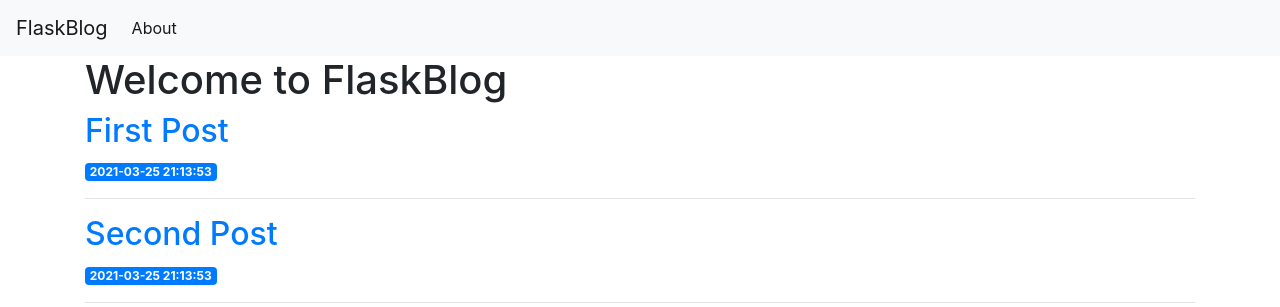
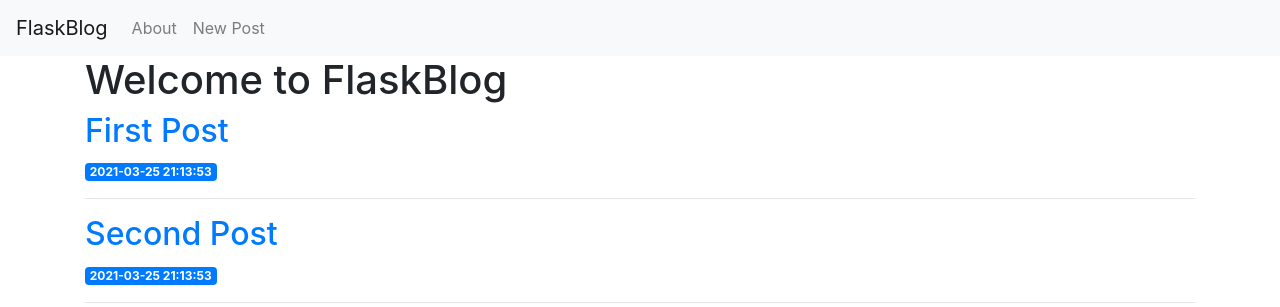
Before and after one commit to Aayushi-Mittal/Blog-WebApp-Using-Flask, a Flask app: page / in a window 1280 px wide. Shown: the top 307 px of the page. Run offline with Flask 2, Linux system fonts and the light colour scheme; data comes from the database, SQL or seed files in the repository; some libraries are stand-ins or nearby versions.

Commit message:
Add base.html

```diff
--- a/templates/base.html
+++ b/templates/base.html
@@ -1,37 +1,70 @@
-<!doctype html>
+<!DOCTYPE html>
 <html lang="en">
   <head>
     <!-- Required meta tags -->
-    <meta charset="utf-8">
-    <meta name="viewport" content="width=device-width, initial-scale=1, shrink-to-fit=no">
+    <meta charset="utf-8" />
+    <meta
+      name="viewport"
+      content="width=device-width, initial-scale=1, shrink-to-fit=no"
+    />
 
     <!-- Bootstrap CSS -->
-    <link rel="stylesheet" href="https://stackpath.bootstrapcdn.com/bootstrap/4.3.1/css/bootstrap.min.css" integrity="sha384-ggOyR0iXCbMQv3Xipma34MD+dH/1fQ784/j6cY/iJTQUOhcWr7x9JvoRxT2MZw1T" crossorigin="anonymous">
+    <link
+      rel="stylesheet"
+      href="https://stackpath.bootstrapcdn.com/bootstrap/4.3.1/css/bootstrap.min.css"
+      integrity="sha384-ggOyR0iXCbMQv3Xipma34MD+dH/1fQ784/j6cY/iJTQUOhcWr7x9JvoRxT2MZw1T"
+      crossorigin="anonymous"
+    />
 
     <title>{% block title %} {% endblock %}</title>
   </head>
   <body>
     <nav class="navbar navbar-expand-md navbar-light bg-light">
       <a class="navbar-brand" href="{{ url_for('index')}}">FlaskBlog</a>
-        <button class="navbar-toggler" type="button" data-toggle="collapse" data-target="#navbarNav" aria-controls="navbarNav" aria-expanded="false" aria-label="Toggle navigation">
+      <button
+        class="navbar-toggler"
+        type="button"
+        data-toggle="collapse"
+        data-target="#navbarNav"
+        aria-controls="navbarNav"
+        aria-expanded="false"
+        aria-label="Toggle navigation"
+      >
         <span class="navbar-toggler-icon"></span>
       </button>
       <div class="collapse navbar-collapse" id="navbarNav">
         <ul class="navbar-nav">
-            <li class="nav-item active">
+          <li class="nav-item">
             <a class="nav-link" href="#">About</a>
+          </li>
+          <li class="nav-item">
+            <a class="nav-link" href="{{url_for('create')}}">New Post</a>
           </li>
         </ul>
       </div>
     </nav>
     <div class="container">
-        {% block content %} {% endblock %}
+      {% for message in get_flashed_messages() %}
+      <div class="alert alert-danger">{{ message }}</div>
+      {% endfor %} {% block content %} {% endblock %}
     </div>
 
     <!-- Optional JavaScript -->
     <!-- jQuery first, then Popper.js, then Bootstrap JS -->
-    <script src="https://code.jquery.com/jquery-3.3.1.slim.min.js" integrity="sha384-q8i/X+965DzO0rT7abK41JStQIAqVgRVzpbzo5smXKp4YfRvH+8abtTE1Pi6jizo" crossorigin="anonymous"></script>
-    <script src="https://cdnjs.cloudflare.com/ajax/libs/popper.js/1.14.7/umd/popper.min.js" integrity="sha384-UO2eT0CpHqdSJQ6hJty5KVphtPhzWj9WO1clHTMGa3JDZwrnQq4sF86dIHNDz0W1" crossorigin="anonymous"></script>
-    <script src="https://stackpath.bootstrapcdn.com/bootstrap/4.3.1/js/bootstrap.min.js" integrity="sha384-JjSmVgyd0p3pXB1rRibZUAYoIIy6OrQ6VrjIEaFf/nJGzIxFDsf4x0xIM+B07jRM" crossorigin="anonymous"></script>
+    <script
+      src="https://code.jquery.com/jquery-3.3.1.slim.min.js"
+      integrity="sha384-q8i/X+965DzO0rT7abK41JStQIAqVgRVzpbzo5smXKp4YfRvH+8abtTE1Pi6jizo"
+      crossorigin="anonymous"
+    ></script>
+    <script
+      src="https://cdnjs.cloudflare.com/ajax/libs/popper.js/1.14.7/umd/popper.min.js"
+      integrity="sha384-UO2eT0CpHqdSJQ6hJty5KVphtPhzWj9WO1clHTMGa3JDZwrnQq4sF86dIHNDz0W1"
+      crossorigin="anonymous"
+    ></script>
+    <script
+      src="https://stackpath.bootstrapcdn.com/bootstrap/4.3.1/js/bootstrap.min.js"
+      integrity="sha384-JjSmVgyd0p3pXB1rRibZUAYoIIy6OrQ6VrjIEaFf/nJGzIxFDsf4x0xIM+B07jRM"
+      crossorigin="anonymous"
+    ></script>
   </body>
 </html>
```
Lines whose indentation alone changed are shown as unchanged.
